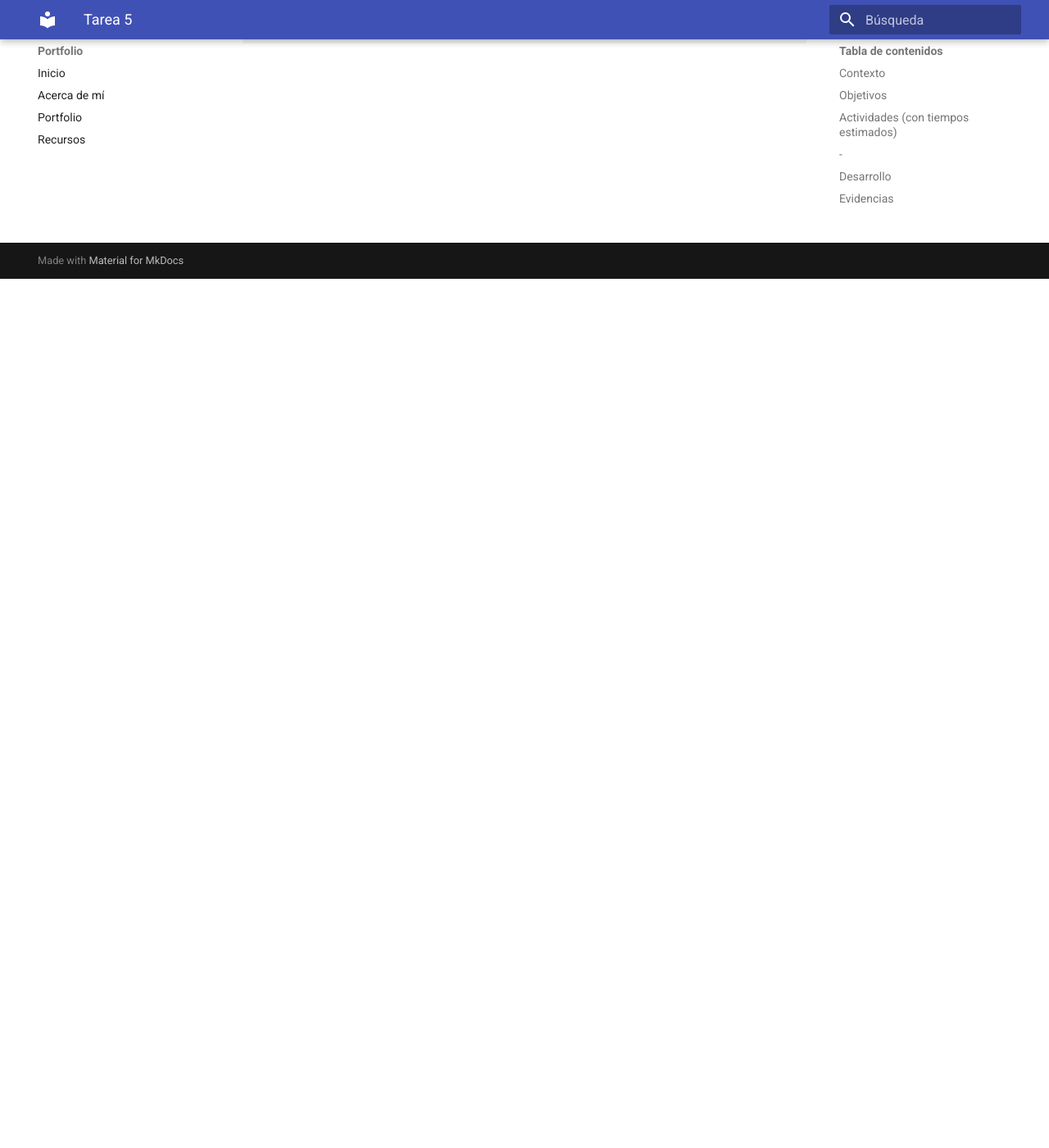
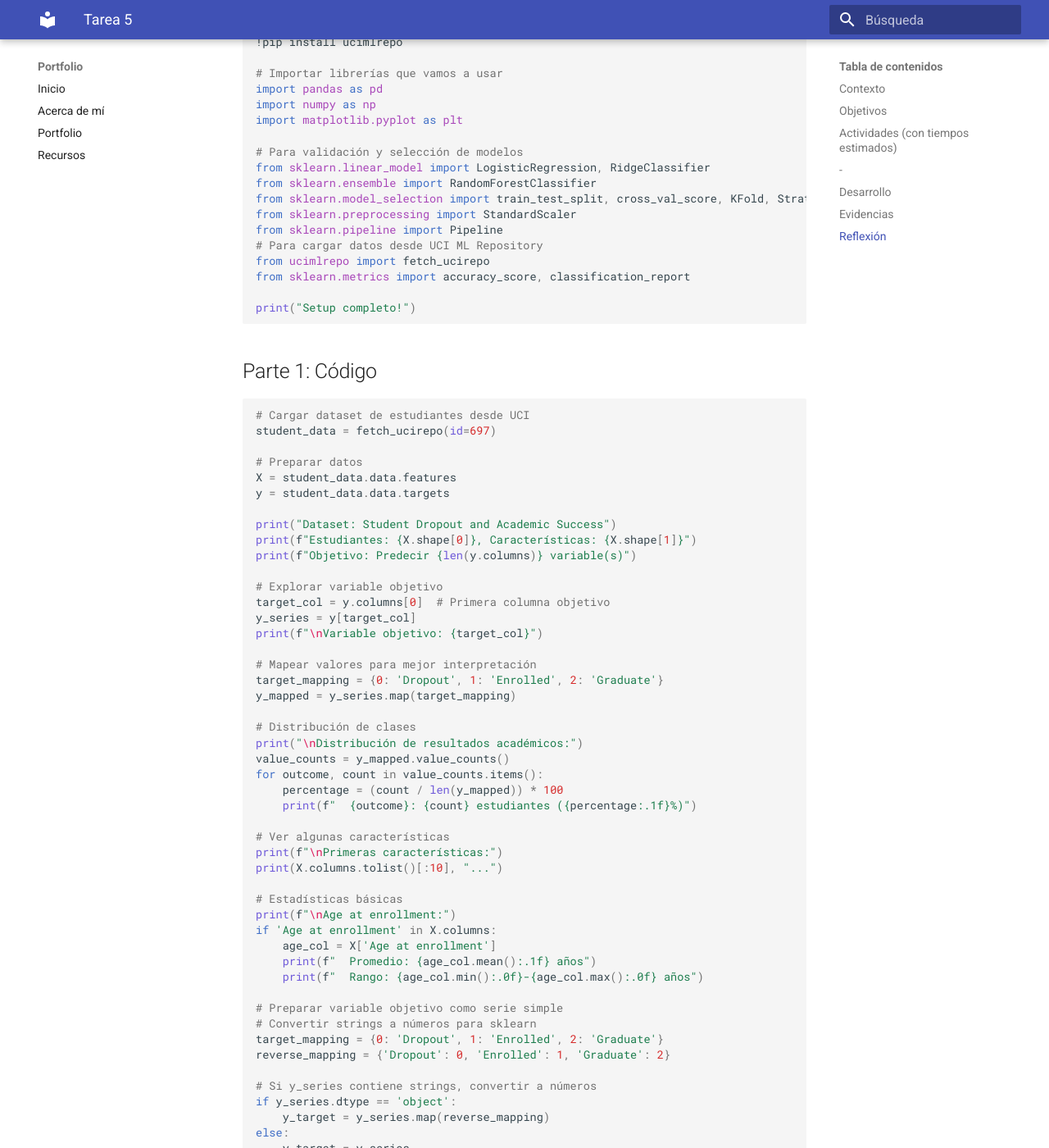
Before and after one commit to Sotogonzalo/IA-portfolio, an MkDocs documentation site: the page built from docs/portfolio/05-tarea-5.md, in a window 1280 px wide and 1400 px high, scrolled down 1060 px. Shown: the whole window at 82% size. Built offline with MkDocs 1.6.1 and Material for MkDocs 9.7.7, drawn with Linux system fonts in a browser that asks for light colours; some of the changed text lies outside the part shown.

Commit message:
tarea 5 - parte 1 y setup inicial.

````diff
--- a/docs/portfolio/05-tarea-5.md
+++ b/docs/portfolio/05-tarea-5.md
@@ -29,11 +29,151 @@ Tarea número 5 del curso.
 
 ---
 
-# Regresión Lineal - Regresión Logística: solución
+# Machine Learning Clásico: solución
 
-## Parte 1: Código y respuestas teóricas
+## Setup inicial: Código
 
 ```python
+# Instalar
+!pip install ucimlrepo
 
+# Importar librerías que vamos a usar
+import pandas as pd
+import numpy as np
+import matplotlib.pyplot as plt
+
+# Para validación y selección de modelos
+from sklearn.linear_model import LogisticRegression, RidgeClassifier
+from sklearn.ensemble import RandomForestClassifier
+from sklearn.model_selection import train_test_split, cross_val_score, KFold, StratifiedKFold
+from sklearn.preprocessing import StandardScaler
+from sklearn.pipeline import Pipeline
+# Para cargar datos desde UCI ML Repository
+from ucimlrepo import fetch_ucirepo
+from sklearn.metrics import accuracy_score, classification_report
+
+print("Setup completo!")
 
 ```
+
+## Parte 1: Código
+
+```python
+# Cargar dataset de estudiantes desde UCI
+student_data = fetch_ucirepo(id=697)
+
+# Preparar datos
+X = student_data.data.features
+y = student_data.data.targets
+
+print("Dataset: Student Dropout and Academic Success")
+print(f"Estudiantes: {X.shape[0]}, Características: {X.shape[1]}")
+print(f"Objetivo: Predecir {len(y.columns)} variable(s)")
+
+# Explorar variable objetivo
+target_col = y.columns[0]  # Primera columna objetivo
+y_series = y[target_col]
+print(f"\nVariable objetivo: {target_col}")
+
+# Mapear valores para mejor interpretación
+target_mapping = {0: 'Dropout', 1: 'Enrolled', 2: 'Graduate'}
+y_mapped = y_series.map(target_mapping)
+
+# Distribución de clases
+print("\nDistribución de resultados académicos:")
+value_counts = y_mapped.value_counts()
+for outcome, count in value_counts.items():
+    percentage = (count / len(y_mapped)) * 100
+    print(f"  {outcome}: {count} estudiantes ({percentage:.1f}%)")
+
+# Ver algunas características
+print(f"\nPrimeras características:")
+print(X.columns.tolist()[:10], "...")
+
+# Estadísticas básicas
+print(f"\nAge at enrollment:")
+if 'Age at enrollment' in X.columns:
+    age_col = X['Age at enrollment']
+    print(f"  Promedio: {age_col.mean():.1f} años")
+    print(f"  Rango: {age_col.min():.0f}-{age_col.max():.0f} años")
+
+# Preparar variable objetivo como serie simple
+# Convertir strings a números para sklearn
+target_mapping = {0: 'Dropout', 1: 'Enrolled', 2: 'Graduate'}
+reverse_mapping = {'Dropout': 0, 'Enrolled': 1, 'Graduate': 2}
+
+# Si y_series contiene strings, convertir a números
+if y_series.dtype == 'object':
+    y_target = y_series.map(reverse_mapping)
+else:
+    y_target = y_series
+
+X_features = X       # Features del dataset
+
+print("Datos preparados para validación:")
+print(f"X shape: {X_features.shape}")
+print(f"y shape: {y_target.shape}")
+print(f"Clases únicas: {sorted(y_target.unique())}")
+print(f"Mapeo: {target_mapping}")
+
+# === VALIDACIÓN CRUZADA PARA ESTABILIDAD ===
+
+print("🔬 VALIDACIÓN CRUZADA: ¿Qué tan estable es nuestro modelo?")
+
+# 1. Crear pipeline robusto para usar en CV
+pipeline_robust = Pipeline([
+    ('scaler', StandardScaler()),
+    ('classifier', LogisticRegression(max_iter=1000, random_state=42))
+])
+
+print("Pipeline creado para validación cruzada")
+
+# 2. Crear KFold básico
+kfold = KFold(n_splits=5, shuffle=True, random_state=42)
+
+# 3. Evaluar con KFold usando cross_val_score
+scores_kfold = cross_val_score(
+    pipeline_robust, X_features, y_target, cv=kfold, scoring='accuracy'
+)
+
+print(f"\nKFOLD RESULTS:")
+print(f"   Scores individuales: {scores_kfold}")
+print(f"   Media: {scores_kfold.mean():.4f}")
+print(f"   Desviación estándar: {scores_kfold.std():.4f}")
+print(f"   Resultado: {scores_kfold.mean():.4f} ± {scores_kfold.std():.4f}")
+
+# 4. Crear StratifiedKFold (mantiene proporción de clases)
+stratified_kfold = StratifiedKFold(n_splits=5, shuffle=True, random_state=42)
+
+# 5. Evaluar con StratifiedKFold
+scores_stratified = cross_val_score(
+    pipeline_robust, X_features, y_target, cv=stratified_kfold, scoring='accuracy'
+)
+
+print(f"\nSTRATIFIED KFOLD RESULTS:")
+print(f"   Scores individuales: {scores_stratified}")
+print(f"   Media: {scores_stratified.mean():.4f}")
+print(f"   Desviación estándar: {scores_stratified.std():.4f}")
+print(f"   Resultado: {scores_stratified.mean():.4f} ± {scores_stratified.std():.4f}")
+
+# 6. Comparar estabilidad (menor desviación = más estable)
+print(f"\nCOMPARACIÓN DE ESTABILIDAD:")
+if scores_stratified.std() < scores_kfold.std():
+    print("   StratifiedKFold es MÁS ESTABLE (menor variabilidad)")
+    mejor_cv = "StratifiedKFold"
+else:
+    print("   KFold es MÁS ESTABLE (menor variabilidad)")
+    mejor_cv = "KFold"
+
+print(f"   Recomendación: Usar {mejor_cv} para este dataset")
+
+# 7. Visualizar la distribución de scores
+import matplotlib.pyplot as plt
+plt.figure(figsize=(10, 6))
+plt.boxplot([scores_kfold, scores_stratified], labels=['KFold', 'StratifiedKFold'])
+plt.title('Distribución de Scores - Validación Cruzada')
+plt.ylabel('Accuracy')
+plt.grid(True, alpha=0.3)
+plt.show()
+
+```
````
